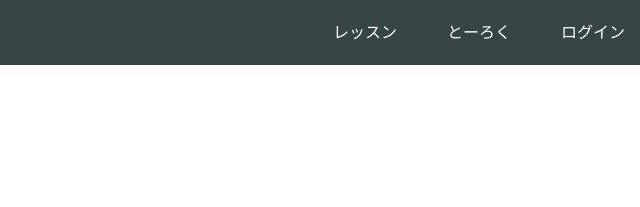
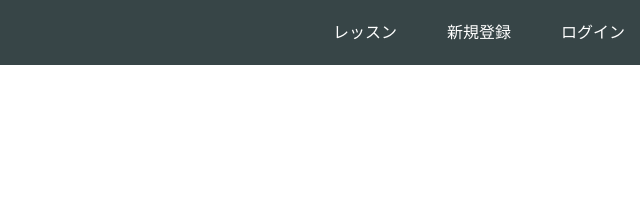
Before and after one commit to Masaya-K23/github.io, a plain HTML site: page index.html in a window 1280 px wide. Shown: the top 207 px of the page, 640-1280 px from the left. Drawn offline with Linux system fonts and the light colour scheme.

Commit message:
Update index.html

```diff
--- a/index.html
+++ b/index.html
@@ -16,7 +16,7 @@
       <span class="fa fa-bars menu-icon"></span>
       <div class="header-right">
         <a href="#">レッスン</a>
-        <a href="#">とーろく</a>
+        <a href="#">新規登録</a>
         <a href="#" class="login">ログイン</a>
       </div>
     </div>
```
